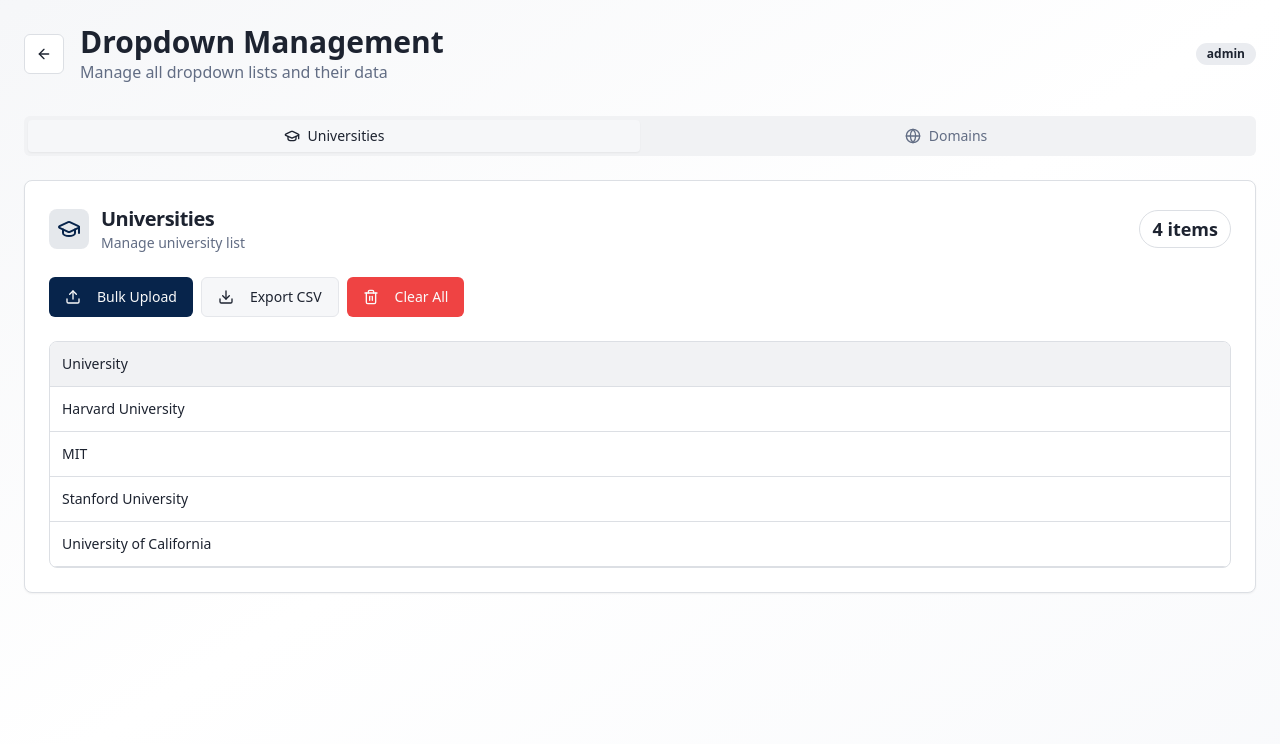
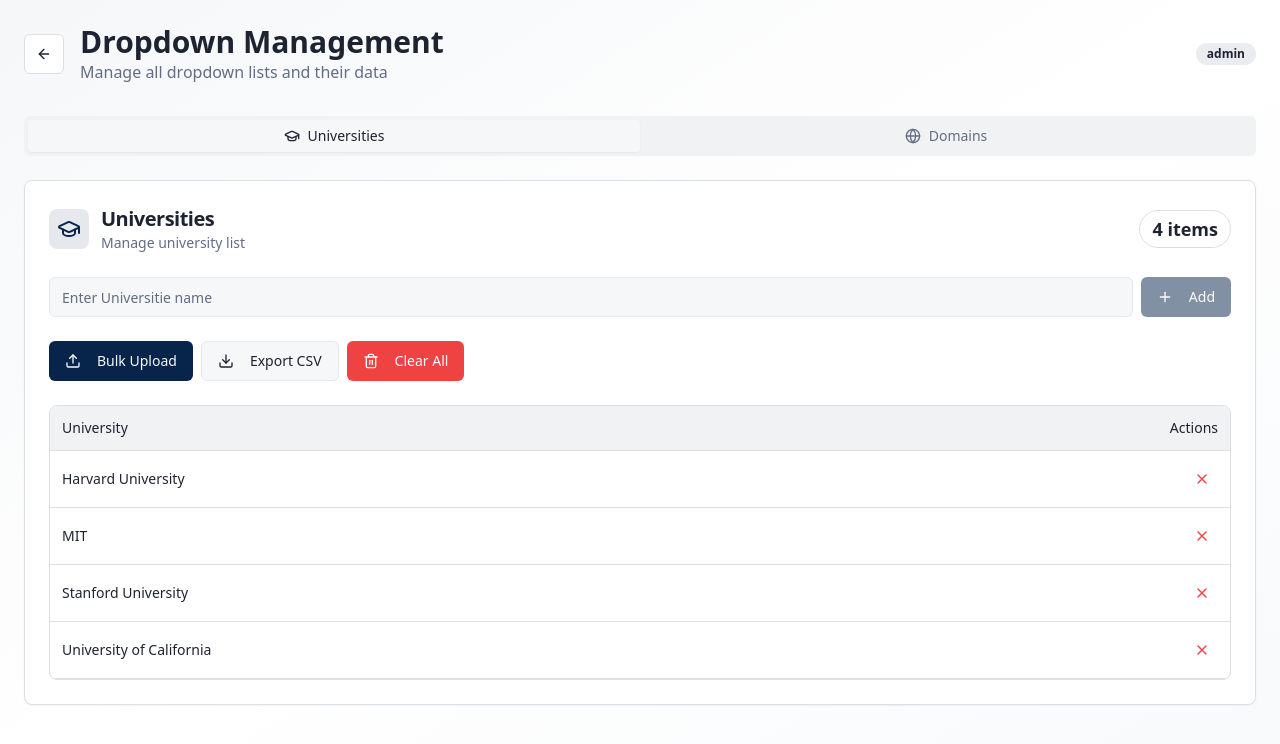
Before and after one commit to dipeshdodani/timekeeper-guild, a React (Vite) app: page /dropdown-management in a window 1280 px wide. Shown: the top 744 px of the page. Built offline with nearby package versions, Linux system fonts and the light colour scheme; sample sign-in values are in the browser's storage.

Commit message:
Add single item management for dropdowns

```diff
--- a/src/pages/DropdownManagement.tsx
+++ b/src/pages/DropdownManagement.tsx
@@ -4,6 +4,7 @@ import { Card, CardContent, CardDescription, CardHeader, CardTitle } from "@/com
 import { Button } from "@/components/ui/button";
 import { Tabs, TabsContent, TabsList, TabsTrigger } from "@/components/ui/tabs";
 import { Badge } from "@/components/ui/badge";
+import { Input } from "@/components/ui/input";
 import {
   ArrowLeft,
   Database,
@@ -15,7 +16,8 @@ import {
   Plus,
   Upload,
   Download,
-  Trash2
+  Trash2,
+  X
 } from "lucide-react";
 import { useToast } from "@/hooks/use-toast";
 import { DropdownBulkUpload } from "@/components/DropdownBulkUpload";
@@ -45,6 +47,7 @@ const DropdownManagement = () => {
     type: DropdownType | null;
     title: string;
   }>({ type: null, title: "" });
+  const [newItemName, setNewItemName] = useState<string>("");
   const navigate = useNavigate();
   const { toast } = useToast();
 
@@ -158,6 +161,70 @@ const DropdownManagement = () => {
     });
   };
 
+  const addItem = (type: DropdownType) => {
+    const trimmedName = newItemName.trim();
+
+    if (!trimmedName) {
+      toast({
+        title: "Error",
+        description: "Please enter a name",
+        variant: "destructive"
+      });
+      return;
+    }
+
+    switch (type) {
+      case 'universities':
+        const existingUniversity = dropdownData.universities.find(u => u.name === trimmedName);
+        if (existingUniversity) {
+          toast({
+            title: "Error",
+            description: "This university already exists",
+            variant: "destructive"
+          });
+          return;
+        }
+        updateUniversities([...dropdownData.universities, { name: trimmedName }]);
+        break;
+      case 'domains':
+        const existingDomain = dropdownData.domains.find(d => d.name === trimmedName);
+        if (existingDomain) {
+          toast({
+            title: "Error",
+            description: "This domain already exists",
+            variant: "destructive"
+          });
+          return;
+        }
+        updateDomains([...dropdownData.domains, { name: trimmedName }]);
+        break;
+    }
+
+    setNewItemName("");
+    loadDropdownData();
+    toast({
+      title: "Added Successfully",
+      description: `${trimmedName} has been added to ${type}`
+    });
+  };
+
+  const removeItem = (type: DropdownType, itemName: string) => {
+    switch (type) {
+      case 'universities':
+        updateUniversities(dropdownData.universities.filter(u => u.name !== itemName));
+        break;
+      case 'domains':
+        updateDomains(dropdownData.domains.filter(d => d.name !== itemName));
+        break;
+    }
+
+    loadDropdownData();
+    toast({
+      title: "Removed Successfully",
+      description: `${itemName} has been removed`
+    });
+  };
+
   const dropdownSections = [
     {
       id: 'universities' as DropdownType,
@@ -245,6 +312,28 @@ const DropdownManagement = () => {
                   </div>
                 </CardHeader>
                 <CardContent className="space-y-6">
+                  {/* Add Item Form */}
+                  <div className="flex gap-2">
+                    <Input
+                      placeholder={`Enter ${section.title.slice(0, -1)} name`}
+                      value={newItemName}
+                      onChange={(e) => setNewItemName(e.target.value)}
+                      onKeyDown={(e) => {
+                        if (e.key === 'Enter') {
+                          addItem(section.id);
+                        }
+                      }}
+                      className="flex-1"
+                    />
+                    <Button
+                      onClick={() => addItem(section.id)}
+                      disabled={!newItemName.trim()}
+                    >
+                      <Plus className="w-4 h-4 mr-2" />
+                      Add
+                    </Button>
+                  </div>
+
                   {/* Action Buttons */}
                   <div className="flex flex-wrap gap-2">
                     <Button
@@ -287,6 +376,7 @@ const DropdownManagement = () => {
                                   {column}
                                 </th>
                               ))}
+                              <th className="text-right p-3 font-medium w-20">Actions</th>
                             </tr>
                           </thead>
                           <tbody>
@@ -298,6 +388,16 @@ const DropdownManagement = () => {
                                  {section.id === 'domains' && (
                                    <td className="p-3">{item.name}</td>
                                  )}
+                                 <td className="p-3 text-right">
+                                   <Button
+                                     variant="ghost"
+                                     size="icon"
+                                     onClick={() => removeItem(section.id, item.name)}
+                                     className="h-8 w-8 text-destructive hover:text-destructive hover:bg-destructive/10"
+                                   >
+                                     <X className="w-4 h-4" />
+                                   </Button>
+                                 </td>
                                </tr>
                              ))}
                           </tbody>
```
